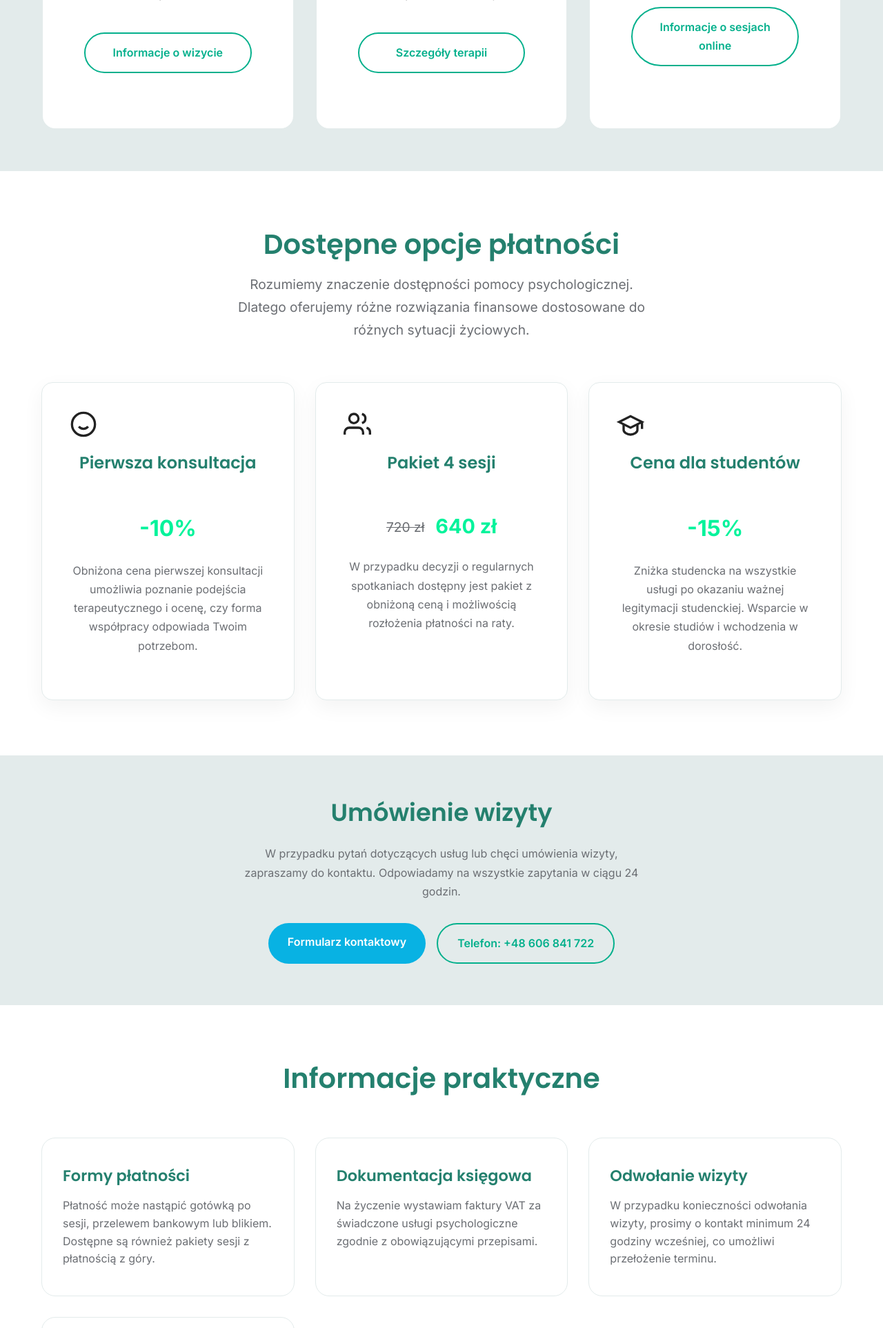
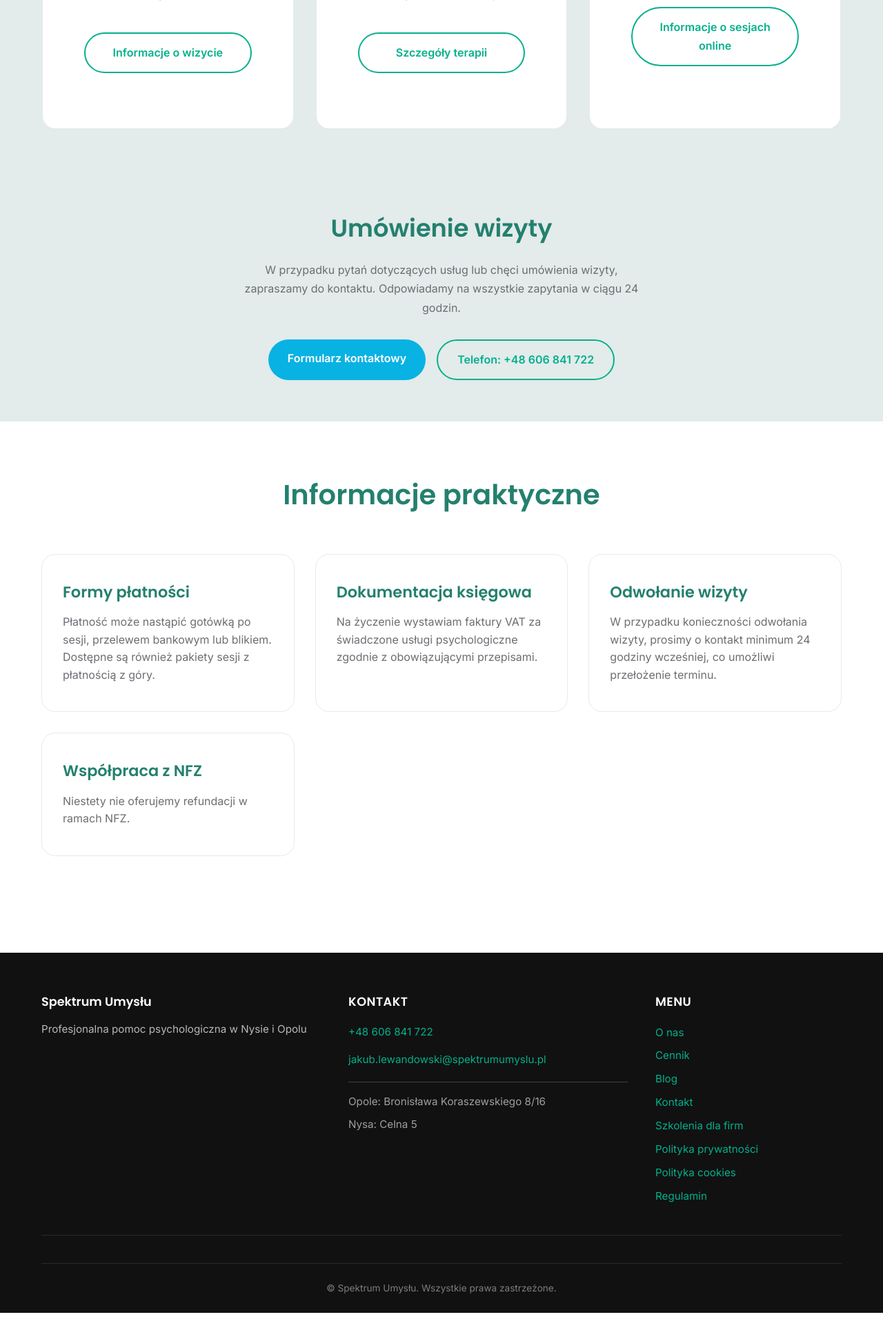
Before and after one commit to MonkeyBooze/Psycholog-website, a Django app: page /cennik/ in a window 1280 px wide. Shown: the part 1282-3207 px from the top of the page at 69% size. After the commit the page ends 3185 px from the top, so only its background shows below. Run offline with Django 5.2, Linux system fonts and the light colour scheme.

Commit message:
SEO changes

```diff
--- a/app/sitemaps.py
+++ b/app/sitemaps.py
@@ -11,6 +11,10 @@ class StaticViewSitemap(Sitemap):
         'home': 1.0,
         'diagnoza_adhd': 0.9,
         'diagnoza_autyzmu': 0.9,
+        'terapia_indywidualna': 0.9,
+        'konsultacje': 0.9,
+        'tus': 0.9,
+        'wsparcie_online': 0.8,
         'trainings': 0.9,
         'pricing': 0.8,
         'about_us': 0.8,
--- a/app/templates/base.html
+++ b/app/templates/base.html
@@ -32,16 +32,16 @@
 
   <link rel="canonical" href="https://spektrumumyslu.pl{{ request.path }}">
 
-  <!-- Structured Data: ProfessionalService (Multiple Locations) -->
+  <!-- Structured Data: MedicalBusiness (Multiple Locations) -->
   <script type="application/ld+json">
   [
     {
       "@context": "https://schema.org",
-      "@type": "ProfessionalService",
-      "name": "Spektrum Umysłu",
+      "@type": "MedicalBusiness",
+      "name": "Spektrum Umysłu – Gabinet Psychologiczny Opole",
       "image": "{{ request.scheme }}://{{ request.get_host }}{% static 'images/Logo_with_signature.png' %}",
       "url": "https://spektrumumyslu.pl",
-      "telephone": "+48 606 841 722",
+      "telephone": "+48606841722",
       "openingHours": "Mo-Su 08:00-22:00",
       "address": {
         "@type": "PostalAddress",
@@ -55,17 +55,28 @@
         "latitude": "50.6682",
         "longitude": "17.9260"
       },
+      "hasMap": "https://maps.google.com/?q=Spektrum+Umyslu+Opole",
       "areaServed": ["Opole", "Nysa", "województwo opolskie"],
-      "serviceType": ["Diagnoza ADHD", "Diagnoza autyzmu", "Terapia indywidualna", "Szkolenia antymobbingowe dla firm"],
-      "priceRange": "$$"
+      "medicalSpecialty": "Psychiatry",
+      "serviceType": ["Diagnoza ADHD", "Diagnoza autyzmu", "Test ADOS-2", "Terapia indywidualna", "TUS", "Konsultacje psychologiczne"],
+      "priceRange": "$$",
+      "aggregateRating": {
+        "@type": "AggregateRating",
+        "ratingValue": "4.9",
+        "bestRating": "5",
+        "ratingCount": "25"
+      },
+      "sameAs": [
+        "https://www.znanylekarz.pl/placowki/spektrum-umyslu-gabinety-psychoedukacji-logopedii-i-terapii"
+      ]
     },
     {
       "@context": "https://schema.org",
-      "@type": "ProfessionalService",
-      "name": "Spektrum Umysłu",
+      "@type": "MedicalBusiness",
+      "name": "Spektrum Umysłu – Gabinet Psychologiczny Nysa",
       "image": "{{ request.scheme }}://{{ request.get_host }}{% static 'images/Logo_with_signature.png' %}",
       "url": "https://spektrumumyslu.pl",
-      "telephone": "+48 606 841 722",
+      "telephone": "+48606841722",
       "openingHours": "Mo-Su 08:00-22:00",
       "address": {
         "@type": "PostalAddress",
@@ -79,9 +90,20 @@
         "latitude": "50.4736",
         "longitude": "17.3330"
       },
-      "areaServed": ["Opole", "Nysa", "województwo opolskie"],
-      "serviceType": ["Diagnoza ADHD", "Diagnoza autyzmu", "Terapia indywidualna", "Szkolenia antymobbingowe dla firm"],
-      "priceRange": "$$"
+      "hasMap": "https://maps.google.com/?q=Spektrum+Umyslu+Nysa",
+      "areaServed": ["Nysa", "Opole", "województwo opolskie"],
+      "medicalSpecialty": "Psychiatry",
+      "serviceType": ["Diagnoza ADHD", "Diagnoza autyzmu", "Test ADOS-2", "Terapia indywidualna", "TUS", "Konsultacje psychologiczne"],
+      "priceRange": "$$",
+      "aggregateRating": {
+        "@type": "AggregateRating",
+        "ratingValue": "4.9",
+        "bestRating": "5",
+        "ratingCount": "25"
+      },
+      "sameAs": [
+        "https://www.znanylekarz.pl/placowki/spektrum-umyslu-gabinety-psychoedukacji-logopedii-i-terapii"
+      ]
     }
   ]
   </script>
@@ -96,7 +118,7 @@
       <div class="container">
         <div class="navbar-brand">
           <a href="/" class="logo-link">
-            <img src="{% static 'images/Logo.png' %}" alt="{{ SITE_NAME }}" class="logo-img"
+            <img src="{% static 'images/Logo.png' %}" alt="{{ SITE_NAME }} – Psycholog Opole i Nysa" class="logo-img"
               style="height: 50px; width: auto; max-width: 200px;">
           </a>
         </div>
@@ -104,7 +126,7 @@
         <div class="navbar-menu">
           <a href="/" class="nav-link">Strona główna</a>
           <a href="/o-nas/" class="nav-link">O nas</a>
-          <a href="/cennik" class="nav-link">Cennik</a>
+          <a href="/cennik/" class="nav-link">Cennik</a>
           <a href="/szkolenia-dla-firm/" class="nav-link">Szkolenia dla firm</a>
           <a href="/blog/" class="nav-link">Blog</a>
           <a href="/kontakt/" class="nav-link">Kontakt</a>
@@ -142,7 +164,7 @@
         <div class="footer-section">
           <h5>Menu</h5>
           <a href="/o-nas/">O nas</a>
-          <a href="/cennik">Cennik</a>
+          <a href="/cennik/">Cennik</a>
           <a href="/blog/">Blog</a>
           <a href="/kontakt/">Kontakt</a>
           <a href="/szkolenia-dla-firm/">Szkolenia dla firm</a>
--- a/app/templates/blog.html
+++ b/app/templates/blog.html
@@ -2,10 +2,7 @@
 {% load static %}
 
 {% block meta_title %}Blog psychologiczny - {{ SITE_NAME }}{% endblock %}
-{% block meta_description %}
-Przeczytaj nasze artykuły o zdrowiu psychicznym, terapii i rozwoju osobistym. Profesjonalne
-porady psychologiczne w Opolu.
-{% endblock %}
+{% block meta_description %}Blog psychologiczny – artykuły o zdrowiu psychicznym, ADHD, autyzmie i terapii. Porady psychologa z Opola i Nysy.{% endblock %}
 
 {% block content %}
 <!-- Hero Section -->
--- a/app/templates/diagnoza_adhd.html
+++ b/app/templates/diagnoza_adhd.html
@@ -1,7 +1,7 @@
 {% extends "base.html" %}
 {% load static %}
 
-{% block meta_title %}Diagnoza ADHD | {{ SITE_NAME }}{% endblock %}
+{% block meta_title %}Diagnoza ADHD Opole i Nysa – Test DIVA-5 | {{ SITE_NAME }}{% endblock %}
 {% block meta_description %}Profesjonalna diagnoza ADHD u dorosłych w Opolu i Nysie. Test DIVA-5 zgodny z DSM-5. Termin
 w
 ciągu 3 dni. Pełna opinia diagnostyczna. Od 400 zł. Zadzwoń: 606 841 722{% endblock %}
--- a/app/templates/diagnoza_autyzmu.html
+++ b/app/templates/diagnoza_autyzmu.html
@@ -1,7 +1,7 @@
 {% extends "base.html" %}
 {% load static %}
 
-{% block meta_title %}Diagnoza Autyzmu (ADOS-2) | {{ SITE_NAME }}{% endblock %}
+{% block meta_title %}Diagnoza Autyzmu Opole i Nysa – Test ADOS-2 | {{ SITE_NAME }}{% endblock %}
 {% block meta_description %}Profesjonalna diagnoza spektrum autyzmu w Opolu i Nysie. Złoty standard diagnostyczny
 ADOS-2.
 Badanie dzieci, młodzieży i dorosłych. Pełna opinia kliniczna.{% endblock %}
--- a/app/templates/konsultacje.html
+++ b/app/templates/konsultacje.html
@@ -1,7 +1,7 @@
 {% extends "base.html" %}
 {% load static %}
 
-{% block meta_title %}Konsultacje psychologiczne | {{ SITE_NAME }}{% endblock %}
+{% block meta_title %}Konsultacje Psychologiczne Opole i Nysa | {{ SITE_NAME }}{% endblock %}
 {% block meta_description %}Konsultacja psychologiczna w Opolu i Nysie. Jednorazowe lub krótkoterminowe wsparcie w
 kryzysie. Orientacja diagnostyczna, pomoc w podjęciu decyzji. Od 180 zł. Zadzwoń: 606 841 722{% endblock %}
 
--- a/app/templates/pricing.html
+++ b/app/templates/pricing.html
@@ -1,8 +1,6 @@
 {% extends "base.html" %}
 {% block meta_title %}Cennik Usług Psychologicznych – Terapia i Konsultacje Opole | {{ SITE_NAME }}{% endblock %}
-{% block meta_description %}Cennik usług psychologicznych w Opolu: konsultacje psychologiczne, terapia indywidualna,
-sesje
-online. Przejrzyste ceny, pakiety sesji, zniżki dla studentów.{% endblock %}
+{% block meta_description %}Cennik usług psychologicznych w Opolu i Nysie: konsultacje psychologiczne, terapia indywidualna, sesje online. Przejrzyste ceny za każdą usługę.{% endblock %}
 {% block content %}
 
 <!-- Pricing Hero Section -->
@@ -97,68 +95,7 @@ online. Przejrzyste ceny, pakiety sesji, zniżki dla studentów.{% endblock %}
   </div>
 </section>
 
-<!-- Support Options Section -->
-<section class="support-options section scroll-fade-in">
-  <div class="container">
-    <div class="section-header">
-      <h2>Dostępne opcje płatności</h2>
-      <p>Rozumiemy znaczenie dostępności pomocy psychologicznej. Dlatego oferujemy różne rozwiązania finansowe
-        dostosowane do różnych sytuacji życiowych.</p>
-    </div>
-    <div class="offers-grid">
 
-      <div class="offer-card">
-        <div class="offer-icon">
-          <svg width="40" height="40" viewBox="0 0 24 24" fill="none" stroke="currentColor" stroke-width="2">
-            <path d="M12 22c5.523 0 10-4.477 10-10S17.523 2 12 2 2 6.477 2 12s4.477 10 10 10z" />
-            <path d="M8 14s1.5 2 4 2 4-2 4-2" />
-            <line x1="9" y1="9" x2="9.01" y2="9" />
-            <line x1="15" y1="9" x2="15.01" y2="9" />
-          </svg>
-        </div>
-        <h3>Pierwsza konsultacja</h3>
-        <div class="offer-price">
-          <span class="discount">-10%</span>
-        </div>
-        <p>Obniżona cena pierwszej konsultacji umożliwia poznanie podejścia terapeutycznego i ocenę, czy forma
-          współpracy odpowiada Twoim potrzebom.</p>
-      </div>
-
-      <div class="offer-card">
-        <div class="offer-icon">
-          <svg width="40" height="40" viewBox="0 0 24 24" fill="none" stroke="currentColor" stroke-width="2">
-            <path d="M17 21v-2a4 4 0 0 0-4-4H5a4 4 0 0 0-4 4v2" />
-            <circle cx="9" cy="7" r="4" />
-            <path d="M23 21v-2a4 4 0 0 0-3-3.87M16 3.13a4 4 0 0 1 0 7.75" />
-          </svg>
-        </div>
-        <h3>Pakiet 4 sesji</h3>
-        <div class="offer-price">
-          <span class="old-price">720 zł</span>
-          <span class="new-price">640 zł</span>
-        </div>
-        <p>W przypadku decyzji o regularnych spotkaniach dostępny jest pakiet z obniżoną ceną i możliwością rozłożenia
-          płatności na raty.</p>
-      </div>
-
-      <div class="offer-card">
-        <div class="offer-icon">
-          <svg width="40" height="40" viewBox="0 0 24 24" fill="none" stroke="currentColor" stroke-width="2">
-            <path d="M22 10v6M2 10l10-5 10 5-10 5z" />
-            <path d="M6 12v5c0 2 3 4 6 4s6-2 6-4v-5" />
-          </svg>
-        </div>
-        <h3>Cena dla studentów</h3>
-        <div class="offer-price">
-          <span class="discount">-15%</span>
-        </div>
-        <p>Zniżka studencka na wszystkie usługi po okazaniu ważnej legitymacji studenckiej. Wsparcie w okresie studiów i
-          wchodzenia w dorosłość.</p>
-      </div>
-
-    </div>
-  </div>
-</section>
 
 <!-- Booking CTA Section -->
 <section id="booking" class="booking-cta section-small bg-light scroll-fade-in">
--- a/app/templates/terapia_indywidualna.html
+++ b/app/templates/terapia_indywidualna.html
@@ -1,7 +1,7 @@
 {% extends "base.html" %}
 {% load static %}
 
-{% block meta_title %}Terapia indywidualna | {{ SITE_NAME }}{% endblock %}
+{% block meta_title %}Terapia Indywidualna Opole i Nysa – CBT | {{ SITE_NAME }}{% endblock %}
 {% block meta_description %}Terapia indywidualna w Opolu i Nysie. Sesje w nurcie poznawczo-behawioralnym i terapii
 schematów. W gabinecie lub online. Krótkie terminy. Od 180 zł. Zadzwoń: 606 841 722{% endblock %}
 
--- a/app/templates/terms.html
+++ b/app/templates/terms.html
@@ -46,7 +46,6 @@ warunki świadczenia usług.{% endblock %}
       <ul>
         <li>Konsultacje psychologiczne indywidualne</li>
         <li>Psychoterapia indywidualna</li>
-        <li>Terapia par</li>
         <li>Konsultacje rodzinne</li>
         <li>Diagnozy psychologiczne</li>
         <li>Opinie psychologiczne</li>
--- a/app/templates/tus.html
+++ b/app/templates/tus.html
@@ -1,7 +1,7 @@
 {% extends "base.html" %}
 {% load static %}
 
-{% block meta_title %}Trening Umiejętności Społecznych (TUS) | {{ SITE_NAME }}{% endblock %}
+{% block meta_title %}TUS Opole i Nysa – Trening Umiejętności Społecznych | {{ SITE_NAME }}{% endblock %}
 {% block meta_description %}TUS — Trening Umiejętności Społecznych w Opolu i Nysie. Zajęcia grupowe dla dzieci,
 młodzieży i dorosłych. Rozwój kompetencji społecznych i komunikacyjnych. Grupy 4-8 osób. Od 100 zł/spotkanie. Zadzwoń:
 606 841 722{% endblock %}
@@ -11,7 +11,7 @@ młodzieży i dorosłych. Rozwój kompetencji społecznych i komunikacyjnych. Gr
 <section class="service-hero section">
     <div class="container">
         <div class="service-hero-content">
-            <h1>TUS — Trening Umiejętności Społecznych</h1>
+            <h1>TUS — Trening Umiejętności Społecznych – Opole i Nysa</h1>
             <p class="service-description">Zajęcia grupowe rozwijające kompetencje społeczne, komunikacyjne
                 i emocjonalne. Prowadzimy grupy dla dzieci, młodzieży i dorosłych — dostosowane do wieku
                 i potrzeb uczestników.</p>
```
Also changed, not shown: app/templates/home.html (+3 -3 lines).
